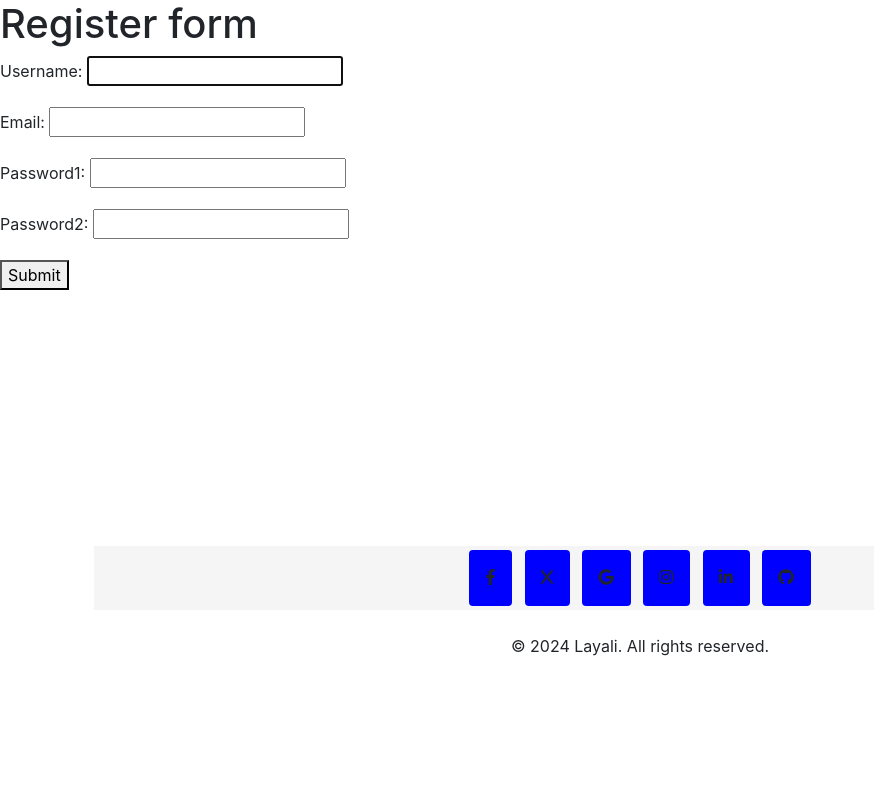
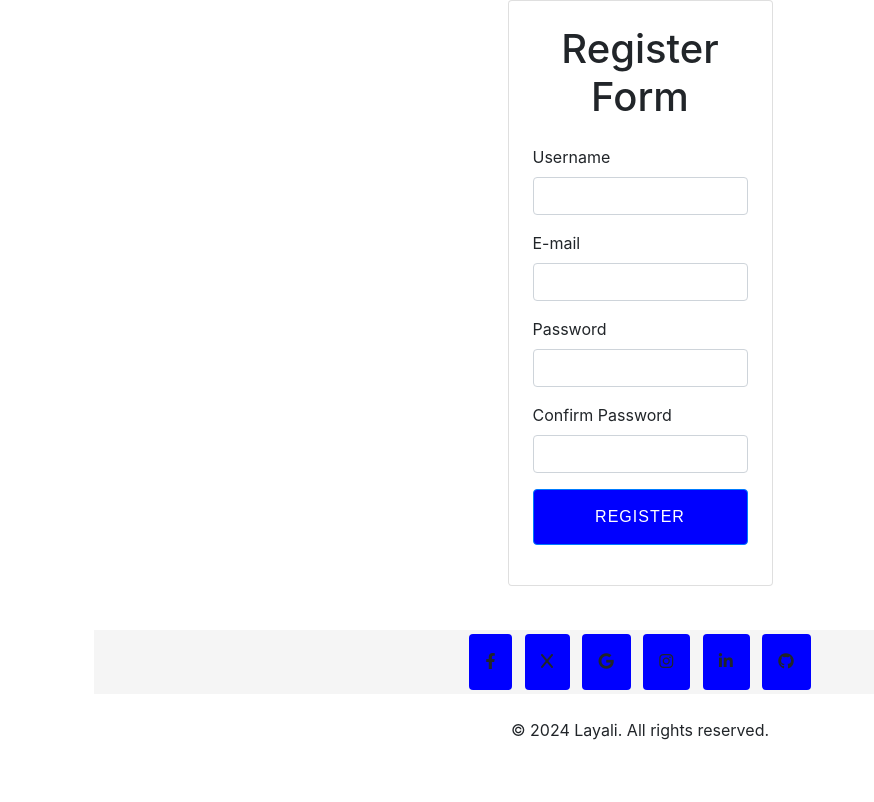
Before and after one commit to ci-sumi/neethus-travel-desk, a Django app: page /accounts/register in a window 1280 px wide. Shown: the part 82-884 px from the top of the page, without its empty margins (0-874 px from the left). Before the commit the page ends 738 px from the top, so only its background shows below. Run offline with Django 5.2, Linux system fonts and the light colour scheme; some libraries are stand-ins or nearby versions.

Commit message:
Update register template for improved layout and styling

```diff
--- a/core/accounts/templates/register.html
+++ b/core/accounts/templates/register.html
@@ -1,19 +1,72 @@
 {% extends "index.html" %}
+{% load static %}
 <!DOCTYPE html>
 <html lang="en">
+
 <head>
-    <meta charset="UTF-8">
-    <meta name="viewport" content="width=device-width, initial-scale=1.0">
-    <title>Document</title>
+  <meta charset="UTF-8">
+  <meta name="viewport" content="width=device-width, initial-scale=1.0">
+  <title>Register</title>
+  <!-- Link to Bootstrap CSS -->
+  <link href="https://stackpath.bootstrapcdn.com/bootstrap/4.5.2/css/bootstrap.min.css" rel="stylesheet">
 </head>
+
 <body>
-    {%block content%}
-    <h1>Register form</h1>
-    <form method="POST" class="form-group" action="{% url 'register' %}">
+  {% block content %}
+  <!-- Full-height container to center content vertically and horizontally -->
+  <div class="container vh-100 d-flex justify-content-center align-items-center">
+    <div class="row justify-content-center">
+      <!-- Center the form using Bootstrap grid classes -->
+      <div class="col-md-10">
+        <div class="card p-4">
+          <!-- Card to give a boxed look -->
+          <h1 class="text-center mb-4">Register Form</h1>
+          <form method="POST" novalidate>
             {% csrf_token %}
-            {{form.as_p}}
-        <button type="submit">Submit</Button>
-        </form>
-    {%endblock%}
+
+            <!-- Username Field -->
+            <div class="form-group">
+              <label for="id_username" class="form-label">Username</label>
+              <input type="text" name="username" id="id_username" class="form-control" value="{{ form.username.value|default_if_none:'' }}">
+              <div class="text-danger">{{ form.username.errors }}</div>
+            </div>
+
+            <!-- Email Field -->
+            <div class="form-group">
+              <label for="id_email" class="form-label">E-mail</label>
+              <input type="email" name="email" id="id_email" class="form-control" value="{{ form.email.value|default_if_none:'' }}">
+              <div class="text-danger">{{ form.email.errors }}</div>
+            </div>
+
+            <!-- Password Field -->
+            <div class="form-group">
+              <label for="id_password1" class="form-label">Password</label>
+              <input type="password" name="password1" id="id_password1" class="form-control">
+              <div class="text-danger">{{ form.password1.errors }}</div>
+            </div>
+
+            <!-- Confirm Password Field -->
+            <div class="form-group">
+              <label for="id_password2" class="form-label">Confirm Password</label>
+              <input type="password" name="password2" id="id_password2" class="form-control">
+              <div class="text-danger">{{ form.password2.errors }}</div>
+            </div>
+
+            <!-- Submit Button -->
+            <div class="form-group">
+              <button type="submit" class="btn btn-primary btn-block">Register</button>
+            </div>
+          </form>
+        </div>
+      </div>
+    </div>
+  </div>
+  {% endblock %}
+
+  <!-- Bootstrap JavaScript and dependencies -->
+  <script src="https://code.jquery.com/jquery-3.5.1.slim.min.js"></script>
+  <script src="https://cdn.jsdelivr.net/npm/@popperjs/core@2.9.2/dist/umd/popper.min.js"></script>
+  <script src="https://stackpath.bootstrapcdn.com/bootstrap/4.5.2/js/bootstrap.min.js"></script>
 </body>
+
 </html>
```
